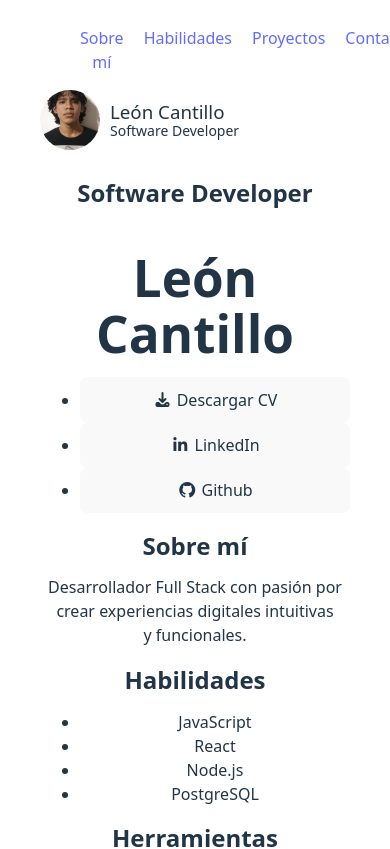
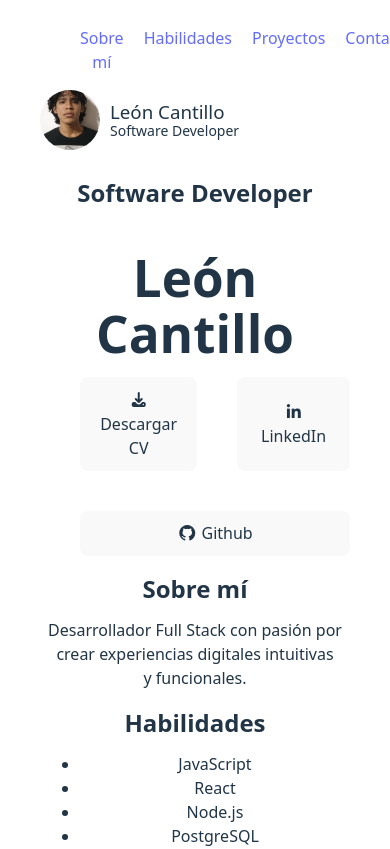
Before and after one commit to leoncantillo/portfolio, a React (Vite) app: page / in a window 390 px wide. Shown: the top 849 px of the page. Built offline with nearby package versions, Linux system fonts and the light colour scheme.

Commit message:
[ADD] Hero styles.

```diff
--- a/src/pages/Introduction.jsx
+++ b/src/pages/Introduction.jsx
@@ -1,5 +1,6 @@
 import Header from "../components/Header";
 import Layout from "../components/Layout";
+import './../styles/section_hero.scss';
 
 const Introduction = () => {
   return (
--- /dev/null
+++ b/src/styles/section_hero.scss
@@ -0,0 +1,37 @@
+.hero__networks {
+    display: grid;
+        grid-template-columns: repeat(3, 1fr);
+        gap: 40px;
+    list-style: none;
+    max-width: 680px;
+    place-self: center;
+
+    .hero__networks-button {
+        display: flex;
+            align-items: center;
+            justify-content: center;
+    }
+}
+
+
+/* Tablet */
+@media (max-width: 768px) {
+  .hero__networks {
+    grid-template-columns: repeat(2, 1fr);
+
+    .hero__networks-button--github {
+      grid-column: span 2;
+    }
+  }
+}
+
+/* Móvil */
+@media (max-width: 380px) {
+  .hero__networks {
+    grid-template-columns: 1fr;
+  }
+
+  .hero__networks-button {
+    grid-column: 1 / 3;
+  }
+}
```
